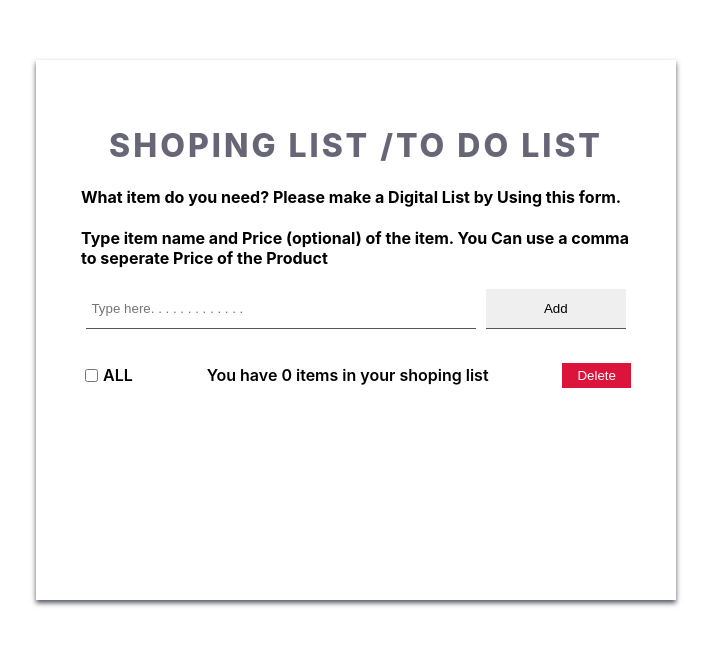
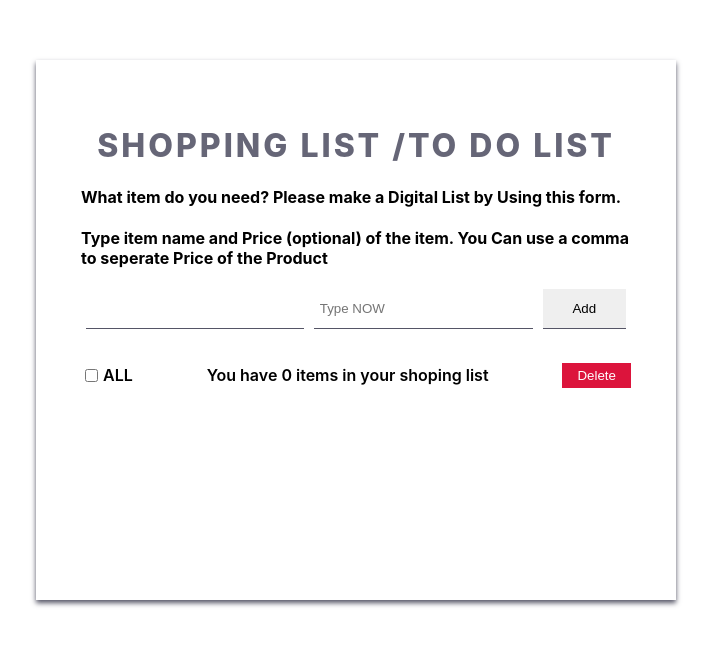
Before and after one commit to SalahUddin7/todoUsingReactHooks28Dec, a React (Create React App) app: page / in a window 1280 px wide. Shown: the top 646 px of the page, without its empty margins (284-995 px from the left). Built offline with nearby package versions, Linux system fonts and the light colour scheme.

Commit message:
Commit (efter ths)

```diff
--- a/src/App.js
+++ b/src/App.js
@@ -1,14 +1,19 @@
-import React from 'react';
+import React, { useState } from 'react';
 import FormInput from './components/FormInput';
 import List from './components/List';
 import Footer from './components/Footer';
 import { DataProvider } from './components/DataProvider';
 
 function App() {
+  const [allData, setAllData] = useState([]);
+  const allDataHandlers = (data) => {
+    setAllData(data);
+  };
+
   return (
     <DataProvider>
       <div className="App">
-        <h1>Shoping List /To Do List</h1>
+        <h1>Shopping List /To Do List</h1>
         <h4>
           What item do you need? Please make a Digital List by Using this form.
         </h4>
@@ -17,8 +22,8 @@ function App() {
           to seperate Price of the Product <br></br>
         </h4>
 
-        <FormInput />
-        <List />
+        <FormInput allDataHandlers={allDataHandlers} />
+        <List allData={allData} />
         <Footer />
       </div>
     </DataProvider>
--- a/src/components/FormInput.js
+++ b/src/components/FormInput.js
@@ -1,28 +1,51 @@
 import React, { useState, useContext, useRef, useEffect } from 'react';
 import { DataContext } from './DataProvider';
 
-export default function FormInput() {
+export default function FormInput(props) {
   const [todos, setTodos] = useContext(DataContext);
   const [todoName, setTodoName] = useState('');
-  const todoInput = useRef();
+  const [todoOnChangeName, setTodoOnChangeName] = useState('');
+  const [todoOnChangePrice, setTodoOnChangePrice] = useState('');
+
+  // const todoInput = useRef();
 
   const addTodo = (e) => {
     e.preventDefault();
-    setTodos([...todos, { name: todoName, complete: false }]);
-    setTodoName('');
+    const allIncludedData = {
+      name: todoOnChangeName,
+      price: todoOnChangePrice,
+    };
+
+    props.allDataHandlers(allIncludedData);
+  };
+
+  // const addTodo = (e) => {
+  //   e.preventDefault();
+  //   setTodos([...todos, { name: todoName, complete: false }]);
+  //   setTodoName('');
+  // };
+
+  const onChangeHandlerName = (e) => {
+    setTodoOnChangeName(e.target.value);
+  };
+
+  const onChangeHandlerPrice = (e) => {
+    setTodoOnChangePrice(e.target.value);
   };
 
   return (
     <form autoComplete="off" onSubmit={addTodo}>
+      <input type="text" onChange={onChangeHandlerName} />
+
       <input
         type="text"
         name="todos"
         id="todos"
         required
-        placeholder=" Type here. . . . . . . . . . . . ."
-        value={todoName}
-        onChange={(e) => setTodoName(e.target.value.toLowerCase())}
+        placeholder=" Type NOW"
+        onChange={onChangeHandlerPrice}
       />
+
       {/* This input is for Price
       <input type="text" required placeholder="Price (estimated)" /> */}
 
--- a/src/components/List.js
+++ b/src/components/List.js
@@ -2,7 +2,7 @@ import React, { useContext } from 'react';
 import ListItem from './ListItem';
 import { DataContext } from './DataProvider';
 
-export default function List() {
+export default function List(props) {
   const [todos, setTodos] = useContext(DataContext);
 
   const switchComplete = (id) => {
```
